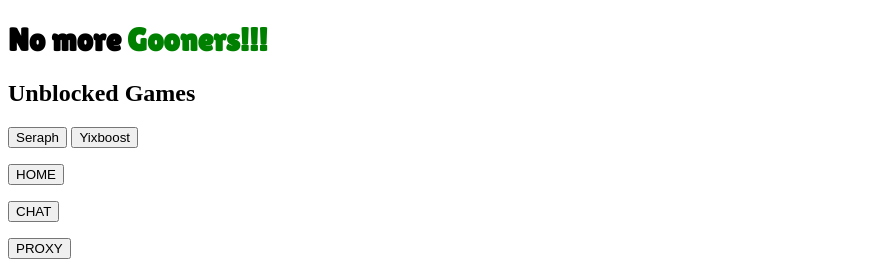
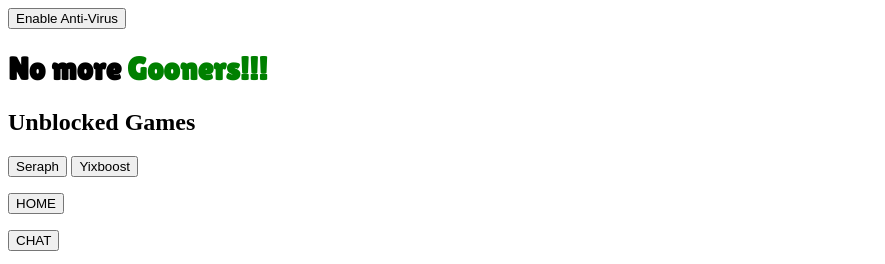
Before and after one commit to godotMEALRL/emiliogames, a plain HTML site: page games.html in a window 1280 px wide. Shown: the top 264 px of the page, without its empty margins (0-885 px from the left). Drawn offline with Linux system fonts and the light colour scheme; a web font is replaced by a local one.

Commit message:
Update games.html

```diff
--- a/games.html
+++ b/games.html
@@ -31,6 +31,44 @@
 </head>
 <body>
     <script data-name="BMC-Widget" data-cfasync="false" src="https://cdnjs.buymeacoffee.com/1.0.0/widget.prod.min.js" data-id="emiliolinux" data-description="Support me on Buy me a coffee!" data-message="I would greatly appreciate your support." data-color="#5F7FFF" data-position="Right" data-x_margin="18" data-y_margin="18"></script>
+
+        <button id="toggleButton" onclick="toggleNotifications()">Enable Anti-Virus</button>
+
+    <script>
+        let notificationInterval;
+        let showNotification = false;
+
+        function toggleNotifications() {
+            if (showNotification) {
+                clearInterval(notificationInterval);
+                document.getElementById('toggleButton').innerText = 'Enable Anti-Virus';
+            } else {
+                if ("Notification" in window) {
+                    Notification.requestPermission().then(function (permission) {
+                        if (permission === "granted") {
+                            // Set a timer for the first notification to appear after 10 seconds
+                            setTimeout(() => {
+                                showNotification = true;
+                                notificationInterval = setInterval(() => {
+                                    new Notification("Virus Alert!", {
+                                        body: "5 viruses detected on your Chromebook! McAfee recommends immediate action.",
+                                        icon: "https://1000logos.net/wp-content/uploads/2020/09/McAfee-Logo-500x281.png"
+                                    });
+                                }, 50000); // Subsequent notifications every 5 seconds
+                            }, 1000); // Initial notification after 10 seconds
+                            document.getElementById('toggleButton').innerText = 'Disable Anti-Virus';
+                        } else {
+                            alert("This browser does not support desktop notifications.");
+                        }
+                    });
+                }
+            }
+
+            // Toggle state
+            showNotification = !showNotification;
+        }
+    </script>
+
     <h1>No more <span style="color: #008000;">Gooners<span>!!!</h1>
     <h2>Unblocked Games</h2>
     <p> </p>
```
